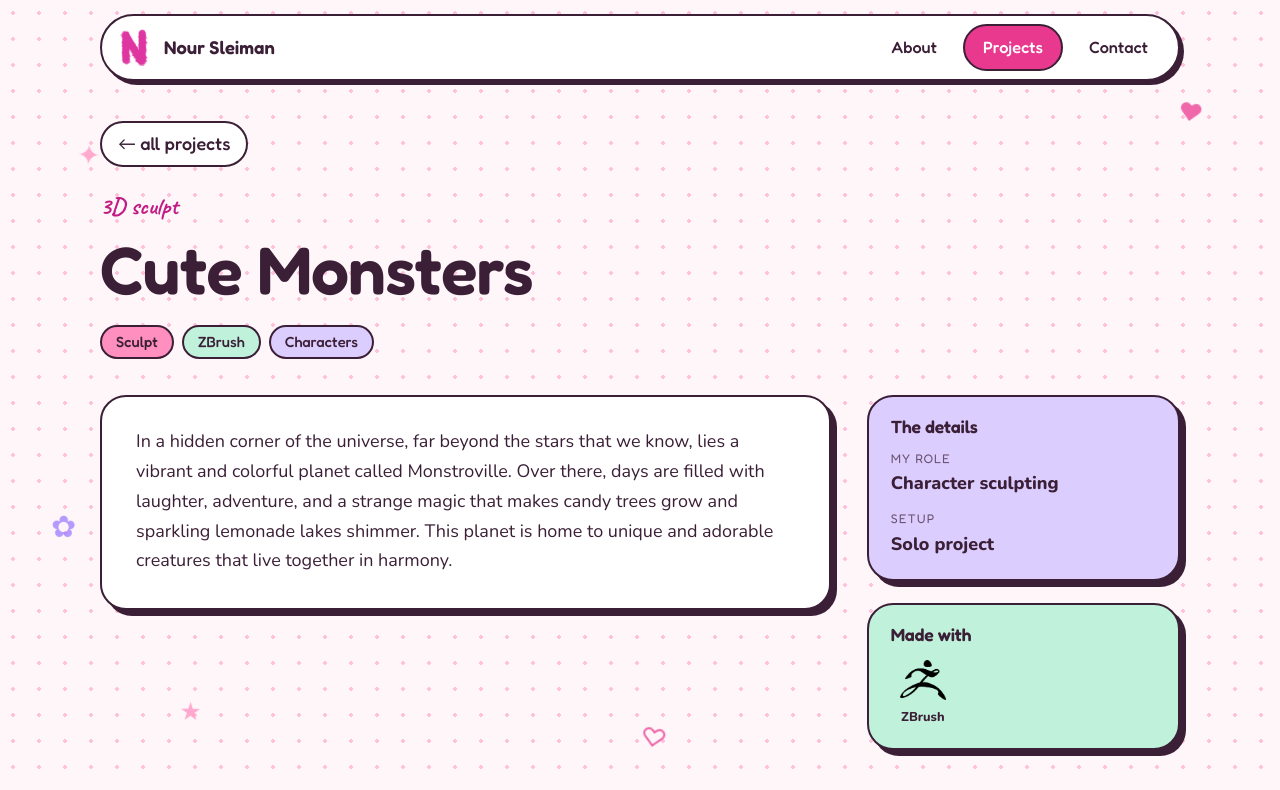
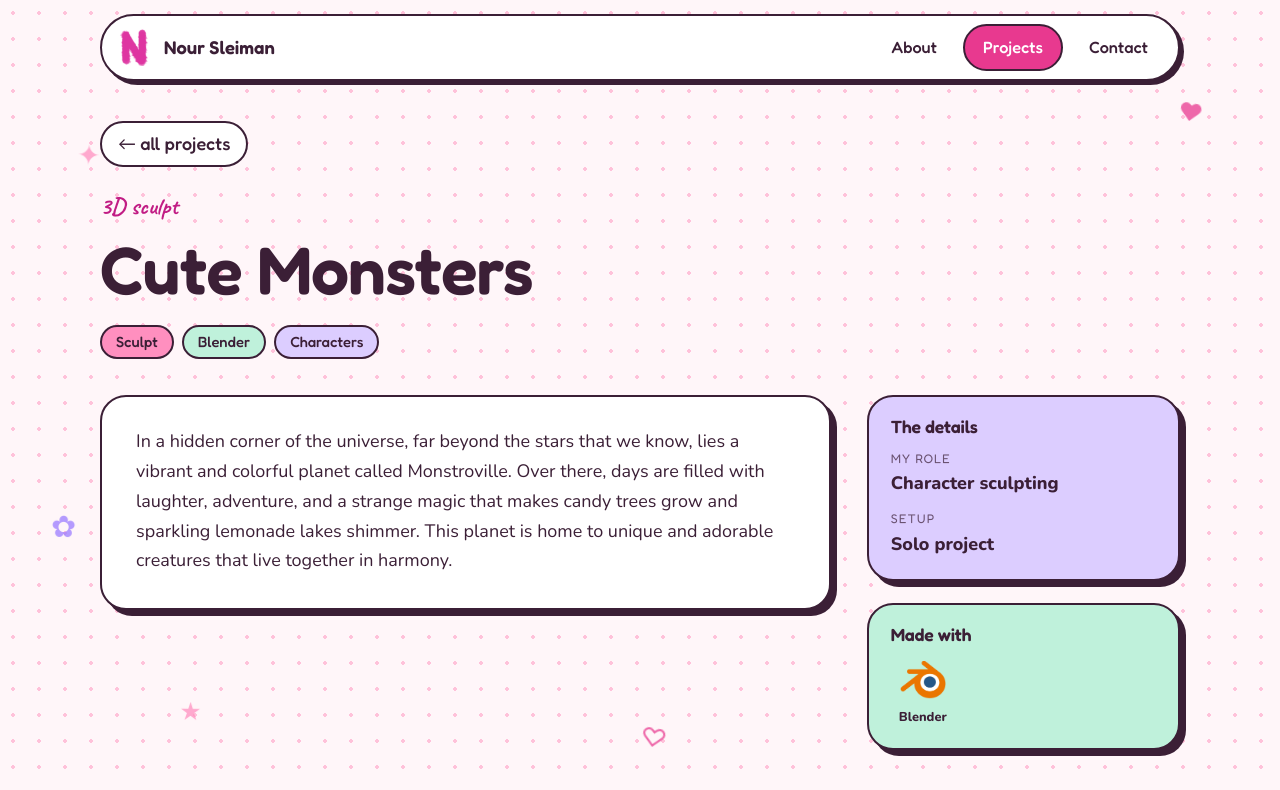
Before and after one commit to NourSlei/noursleiman.github.io, a plain HTML site: page cute-monsters.html in a window 1280 px wide. Shown: the top 790 px of the page. Drawn offline with nearby package versions, Linux system fonts and the light colour scheme.

Commit message:
Replace ZBrush with Blender
Co-Authored-By: Claude Sonnet 5.5 <noreply@anthropic.com>
Claude-Session: https://claude.ai/code/session_01661dFX6dPWdh64TcJCoub6

```diff
--- a/cute-monsters.html
+++ b/cute-monsters.html
@@ -38,7 +38,7 @@
       <div class="project-head">
         <span class="hand">3D sculpt</span>
         <h1>Cute Monsters</h1>
-        <div class="chips"><span class="chip pink">Sculpt</span><span class="chip mint">ZBrush</span><span class="chip lilac">Characters</span></div>
+        <div class="chips"><span class="chip pink">Sculpt</span><span class="chip mint">Blender</span><span class="chip lilac">Characters</span></div>
       </div>
 
       <div class="project-layout">
@@ -50,7 +50,7 @@
           </div>
           <div class="sticker side-card reveal">
             <h3>Made with</h3>
-            <div class="side-tools"><figure><img src="assets/icons/zbrush.png" alt=""><figcaption>ZBrush</figcaption></figure></div>
+            <div class="side-tools"><figure><img src="assets/icons/blender.png" alt=""><figcaption>Blender</figcaption></figure></div>
           </div>
         </aside>
       </div>
```
Also changed, not shown: index.html (+2 -2 lines), projects.html (+3 -3 lines), assets/icons/blender.png (added), assets/icons/zbrush.png (deleted).
